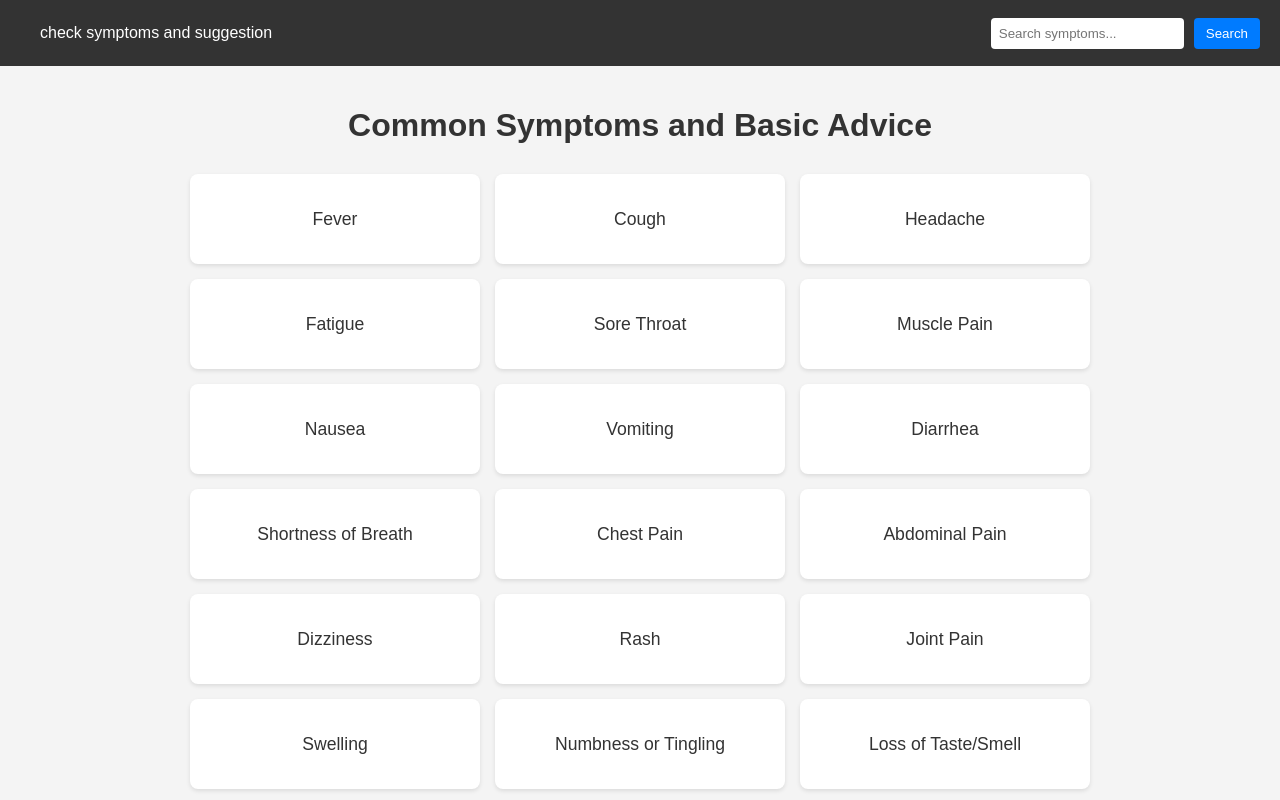
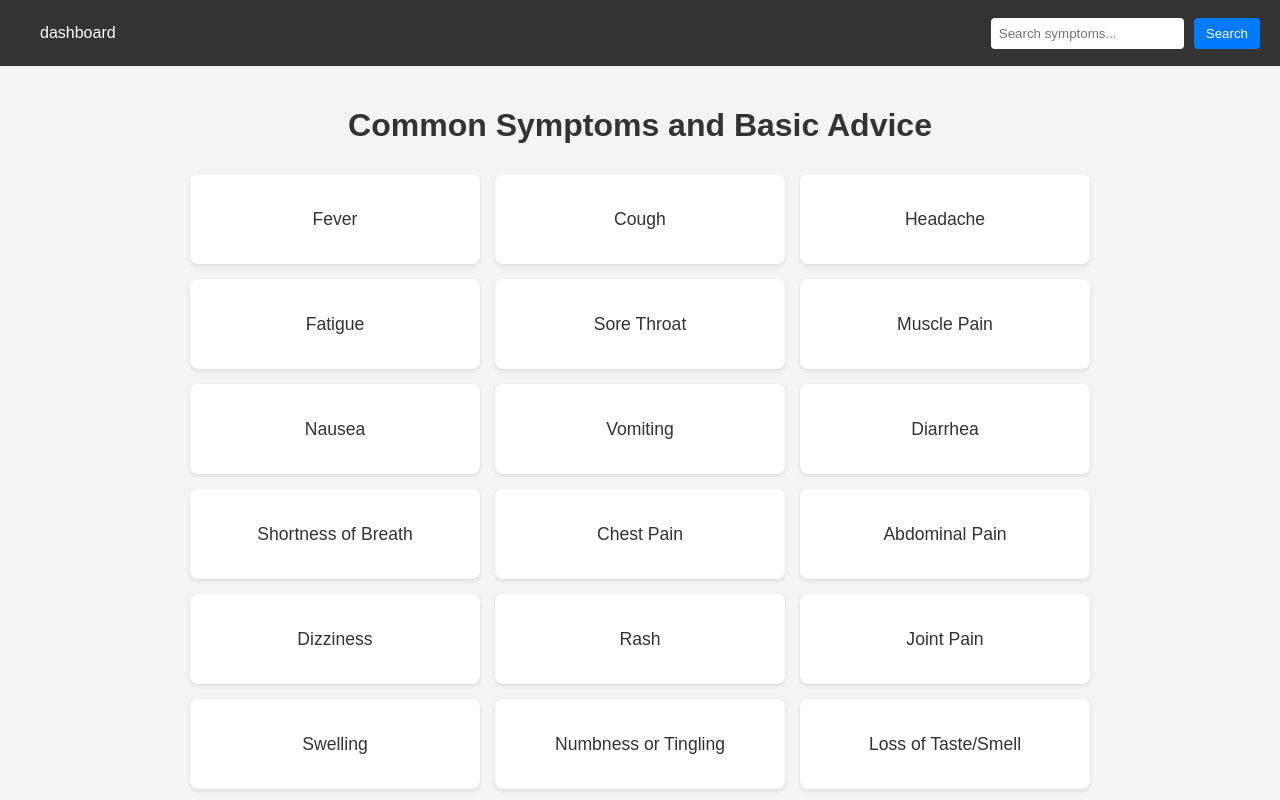
Before and after one commit to GuravShravani/ai-body-diagnosis, a plain HTML site: page frontend/list.html in a window 1280 px wide. Shown: the top 800 px of the page. Drawn offline with Linux system fonts and the light colour scheme.

```diff
--- a/frontend/list.html
+++ b/frontend/list.html
@@ -16,6 +16,7 @@
             overflow: hidden;
             padding: 10px 20px;
             display: flex;
+
             justify-content: space-between;
             align-items: center;
         }
@@ -150,7 +151,7 @@
 <body>
 
     <div class="navbar">
-        <a href="indianwebpage.html">check symptoms and suggestion</a> <!-- Link to your main page -->
+        <a href="dashboard.html">dashboard</a> <!-- Link to your main page -->
         <div class="search-container">
             <input type="text" placeholder="Search symptoms..." id="searchInput">
             <button onclick="searchSymptoms()">Search</button>
```
Also changed, not shown: frontend/doctor.html (+1 -1 lines).
